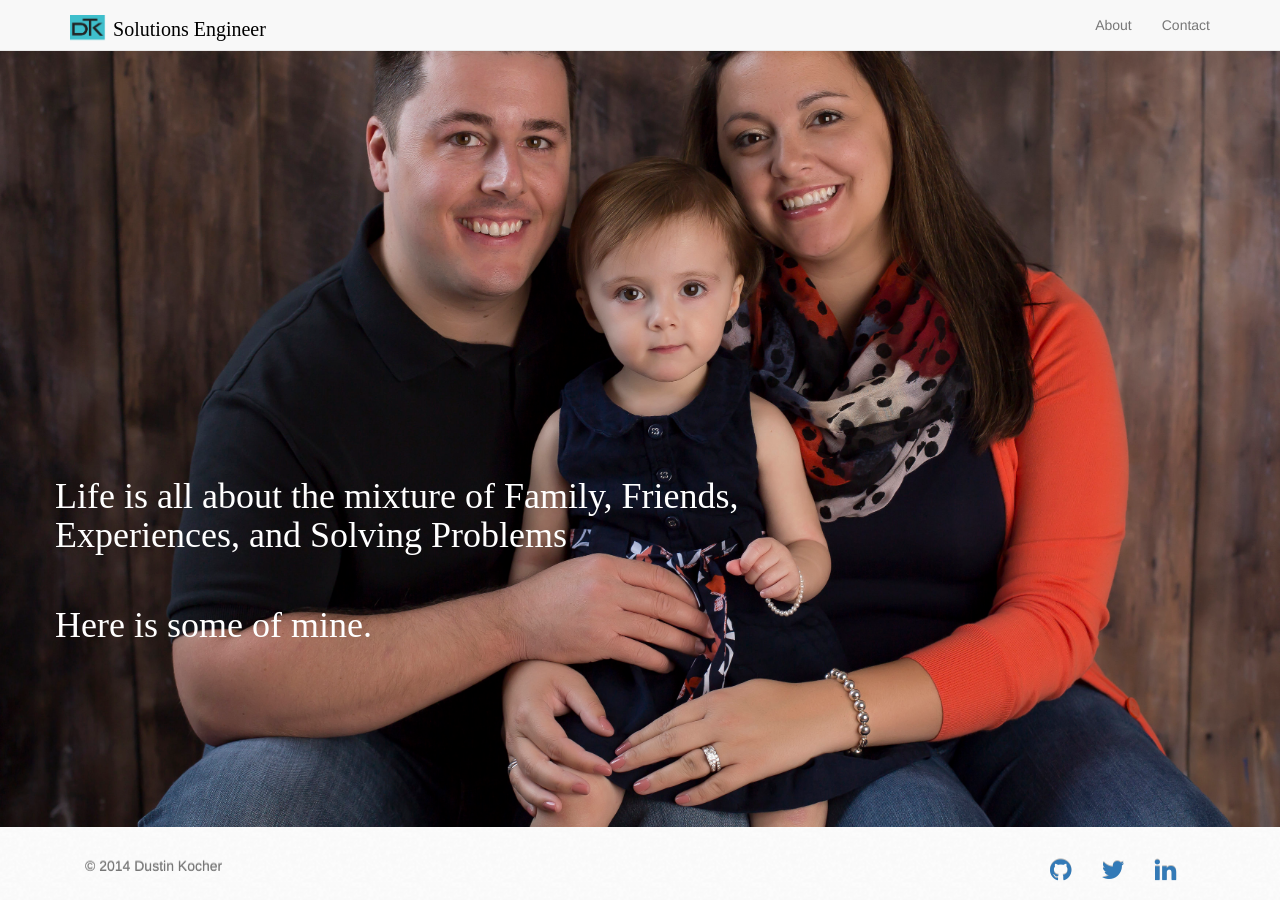
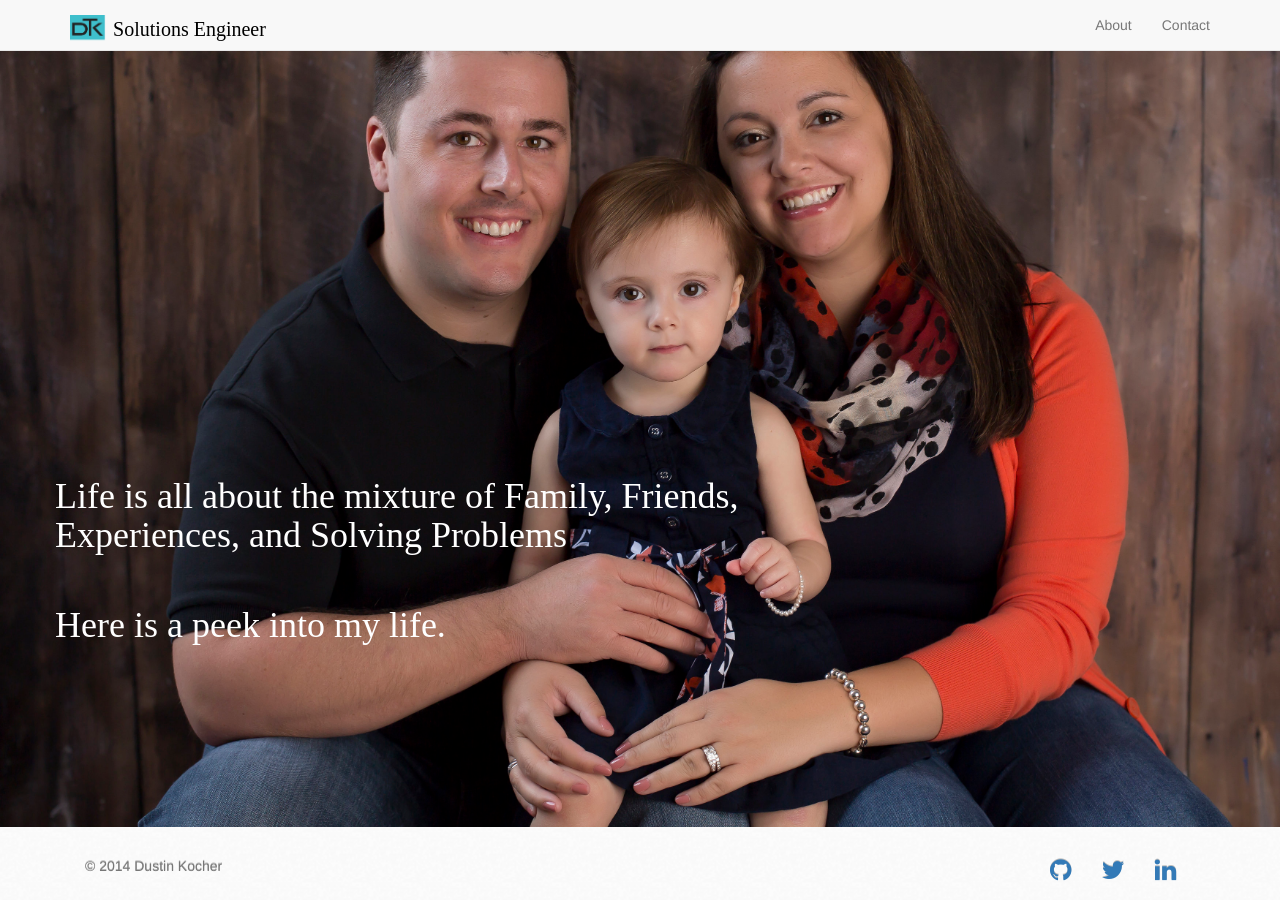
Before and after one commit to huihuiyihan/dtkocher.github.io, a Jekyll site: the page built from index.html, in a window 1280 px wide and 900 px high, scrolled down 73 px. Built offline with Jekyll 4.4.1, drawn with Linux system fonts in a browser that asks for light colours; nearby versions of some CDN libraries.

Commit message:
Fix up saying on header

```diff
--- a/_includes/header.html
+++ b/_includes/header.html
@@ -35,7 +35,7 @@
         <p>Life is all about the mixture of Family, Friends,
           <br/>Experiences, and Solving Problems
         </p>
-        <p><br/>Here is some of mine.</p>
+        <p><br/>Here is a peek into my life.</p>
       </h1>
     </div>
   </div>
```
